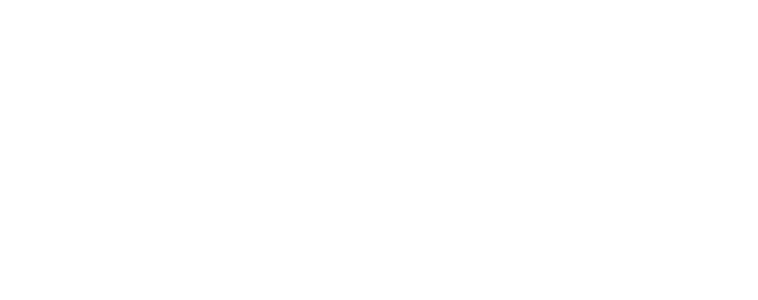
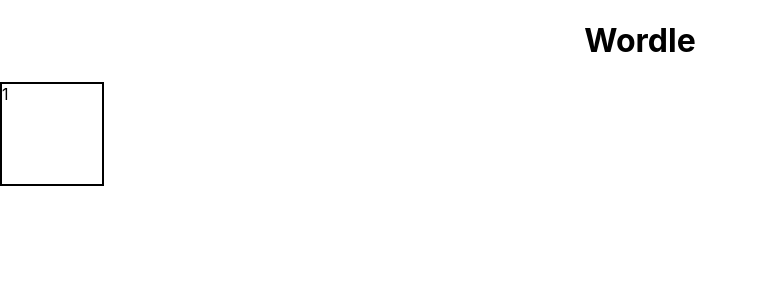
Before and after one commit to Shann-on/Wordle, a React (Create React App) app: page / in a window 1280 px wide. Shown: the top 300 px of the page, without its empty margins (0-758 px from the left). Built offline with nearby package versions, Linux system fonts and the light colour scheme.

Commit message:
I made a square

```diff
--- a/src/App.js
+++ b/src/App.js
@@ -1,22 +1,25 @@
 import logo from './logo.svg';
 import './App.css';
-import Grid from './components/Grid';
-//import Game from './components/Game';
+//import Grid from './components/Grid';
+import GameContainer from './components/GameContainer';
+import Square from './components/Square';
 
 
  function App() {
+  return (
+    <div className="App">
+      <GameContainer />
+      <Square />
+    </div>
+  );
+
+
 //   return (
-//     <div className="App">
-//       <Game />
+//     <div grid = "Grid">
+// < Grid />
 //     </div>
+
 //   );
-
-  return (
-    <div grid = "Grid">
-< Grid />
-    </div>
-
-  );
 }
 
 export default App;
--- a/src/components/Game.js
+++ b/src/components/GameContainer.js
@@ -1,6 +1,6 @@
 import React from 'react'
 
-class Game extends React.Component {
+class GameContainer extends React.Component {
 
     render() {
         return (
@@ -11,4 +11,4 @@ class Game extends React.Component {
     }
 }
 
-export default Game
+export default GameContainer
--- a/src/components/Grid.js
+++ b/src/components/Grid.js
@@ -1,17 +1,9 @@
-import { render } from "@testing-library/react";
+function Grid(props) {
+    return(
+        <div id="grid">
 
+        </div>
+    );
+}
 
-function Grid() {
-
-    render() ;
-        return (
-
-            //create divs for squares
-            <div class="squares">
-
-            </div>
-          )
-    }
-
-
-export default Grid; //import "Grid" to App.js folder
+export default Grid
--- /dev/null
+++ b/src/components/Square.js
@@ -0,0 +1,13 @@
+import '../css/Style.css';
+
+
+function Square() {
+    return (
+        <div id= "Square">
+            <div class="grid-item">1</div>
+        </div>
+
+    );
+}
+
+export default Square;
--- a/src/css/Style.css
+++ b/src/css/Style.css
@@ -0,0 +1,6 @@
+#Square {
+   height: 100px;
+   width: 100px;
+   border: 2px solid black;
+   display: flex;
+}
```
Also changed, not shown: src/components/Keyboard.js (added), src/components/Rows.js (added).
